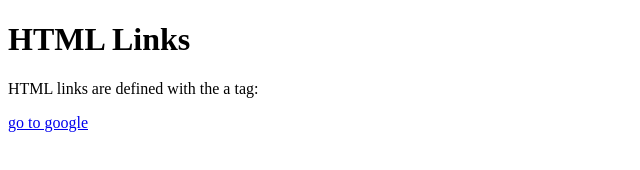
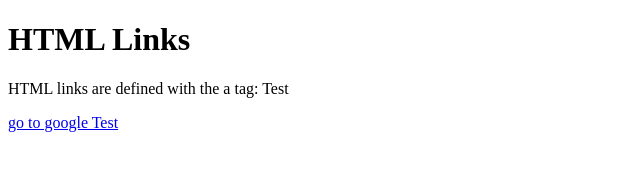
Before and after one commit to manojachinna/practise-wordpress, a plain HTML site: page index.html in a window 1280 px wide. Shown: the full height of the page, 0-640 px from the left. Drawn offline with Linux system fonts and the light colour scheme.

Commit message:
Update index.html

```diff
--- a/index.html
+++ b/index.html
@@ -3,9 +3,9 @@
 <body>
 
 <h1>HTML Links</h1>
-<p>HTML links are defined with the a tag:</p>
+<p>HTML links are defined with the a tag: Test</p>
 
-<a href="https://www.google.in">go to google</a>
+<a href="https://www.google.in">go to google Test</a>
 
 </body>
 </html>
```
